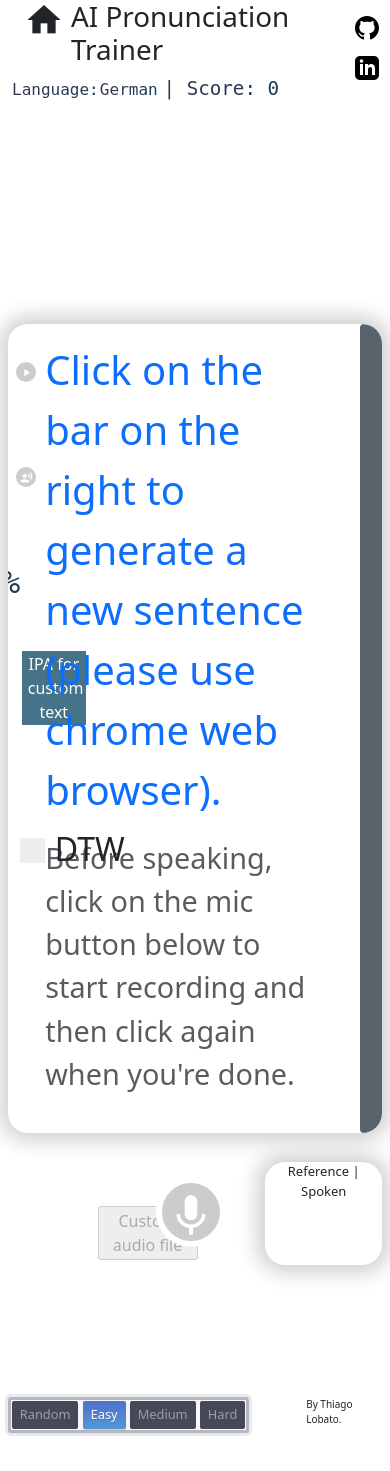
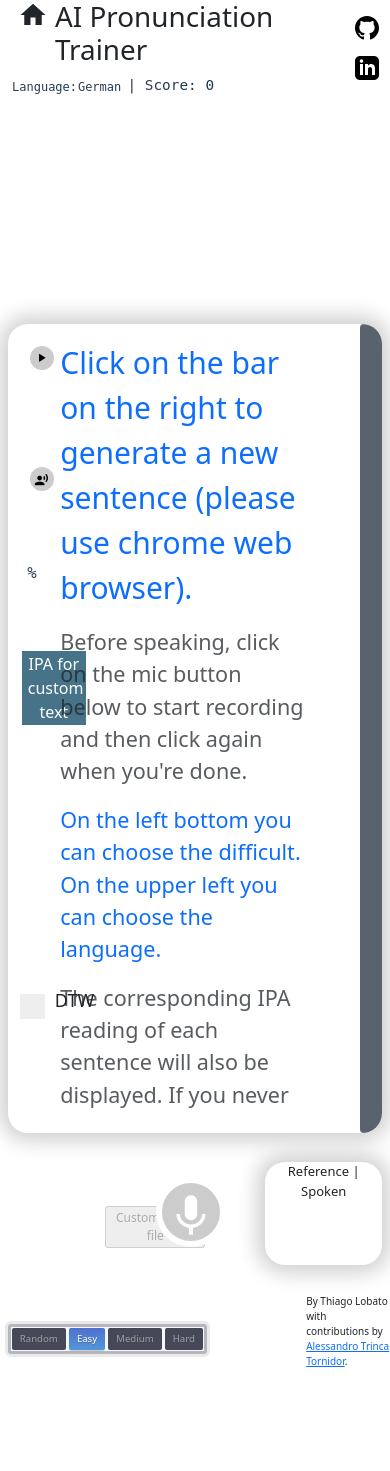
Before and after one commit to Thiagohgl/ai-pronunciation-trainer, a Flask app: page / in a window 390 px wide. Run offline with Flask 3, Linux system fonts and the light colour scheme; some libraries are stand-ins or nearby versions.

Commit message:
style: fix css on mobile devices for webApp interface

```diff
--- a/static/css/style-new.css
+++ b/static/css/style-new.css
@@ -75,6 +75,12 @@
 	white-space: normal;
 }
 
+#radio-difficulty {
+	position: fixed;
+	top: 95%;
+	left: 2%;
+}
+
 /* ############## Next button ##### */
 .button-next {
 	border-radius: 4px;
@@ -129,6 +135,9 @@
 
 
 /* ############# Texts ##############  */
+#use-it-in-landscape {
+	display: none;
+}
 
 .main-text {
 	font-size: 2.5em;
@@ -156,6 +165,14 @@
 	font-size: 2em;
 	margin-left: 2%;
 	left: 0%;
+}
+
+#pronunciation_accuracy {
+	color: black;
+	position: absolute;
+	top: 27%;
+	font-size: 2em;
+	left: -1%;
 }
 
 .main-text-div {
@@ -197,6 +214,20 @@
 }
 
 /* ############# Icon Button ##############  */
+
+.playButton {
+	color:white;
+	text-align:center;
+	position: absolute;
+}
+
+#playRecordedAudio {
+	top: 2%;
+}
+#playRecordedAudio {
+	top: 15%;
+}
+/* color:white; text-align:center; position: absolute; top: 15%;  */
 
 .round-button {
 	box-sizing: border-box;
@@ -484,25 +515,27 @@
 
 /* ######## Switch ############## */
 @media only screen and (max-width: 1200px) {
+	.main-container {
+		font-size: 0.75em;
+	}
+
+	.container-dtw-div {
+		font-size: 0.75em;
+	}
+
 	.round-button {
-		box-sizing: border-box;
-		display: block;
 		width: 2em;
 		/* 80px */
 		height: 2em;
-		left: -2.5%;
+		left: 1%;
 		padding-top: 0.3em;
-		padding-left: 0px;
-		line-height: 0px;
-		border: 6px solid #fff;
-		border-radius: 50%;
-		color: #f5f5f5;
-		text-align: center;
-		text-decoration: none;
-		background-color: #467387;
-		font-size: 1em;
-		font-weight: bold;
-		transition: all 0.3s ease;
+		padding-left: 0;
+		line-height: 0;
+		font-size: 1.2em;
+	}
+
+	.playButton {
+		font-size: 2em;
 	}
 
 	.container {
@@ -580,6 +613,10 @@
 		font-size: 2.5em !important;
 	}
 
+	#pronunciation_accuracy {
+		left: -1%;
+	}
+
 	.accuracy-text {
 		font-family: "Dank Mono", ui-monospace, monospace;
 		background: linear-gradient(to right,
@@ -594,3 +631,56 @@
 	}
 
 }
+
+@media only screen and (max-width: 950px) and (max-aspect-ratio: 0.7) and (orientation: portrait) {
+	#use-it-in-landscape {
+		display: block;
+		background-color: #467387;
+		color: white;
+		font-size: 2em;
+	}
+}
+
+/* DON'T show the warning message on big devices in portrait mode */
+@media only screen and (min-height: 930px) and (max-aspect-ratio: 0.7) and (orientation: portrait) {
+	#use-it-in-landscape {
+		display: none;
+	}
+}
+@media only screen and (min-width: 930px) and (max-aspect-ratio: 0.7) and (orientation: portrait) {
+	#use-it-in-landscape {
+		display: none;
+	}
+}
+
+@media only screen and (max-width: 950px) {
+	.container-dtw-div {
+		top: 80%;
+	}
+
+	.playButton {
+		font-size: 1.5em;
+	}
+
+	#pronunciation_accuracy {
+		margin-top: 4px;
+		font-size: 1.3em;
+		left: 0;
+	}
+
+	.main-text-div {
+		left: 14%;
+	}
+
+	#container-uploader-player-audio {
+		left: 27%;
+	}
+
+	#radio-difficulty {
+		top: 90%;
+	}
+
+	.credits-icon-div {
+		top: 88%;
+	}
+}
--- a/templates/main.html
+++ b/templates/main.html
@@ -33,7 +33,7 @@
 
 <body style="height: 100%; width: 100%; background-color: white; max-width: 90%;">
 
-    <div>
+    <div class="main-container" id="main-container">
 
         <div style="display:flex; flex-direction: row;">
 
@@ -42,8 +42,7 @@
                 <i class="material-icons icon-text-home" style="text-align: right;" onclick="history.go(0)">home</i>
             </div>
 
-            <h1 id='main_title'> AI Pronunciation Trainer
-            </h1>
+            <h1 id='main_title'> AI Pronunciation Trainer</h1>
         </div>
 
 
@@ -82,16 +81,13 @@
 
             <div class="horizontal-flexbox" style="position: absolute; top: 2%; ">
 
-                <a id="playSampleAudio" aria-label="playSampleAudio" href="javascript:playAudio()" class="round-button disabled" style="color:white; text-align:center;
-                        position: absolute; top: 2%; "><i class="material-icons icon-text">play_arrow</i>
+                <a id="playSampleAudio" aria-label="playSampleAudio" href="javascript:playAudio()" class="round-button disabled playButton"><i class="material-icons icon-text">play_arrow</i>
                     </a>
 
-                <a id="playRecordedAudio" aria-label="playRecordedAudio" href="javascript:playRecording()" class="round-button disabled"
-                        style="color:white; text-align:center; position: absolute; top: 15%; "><i
+                <a id="playRecordedAudio" aria-label="playRecordedAudio" href="javascript:playRecording()" class="round-button disabled playButton"><i
                             class="material-icons icon-text">record_voice_over</i>
                     </a>
-                <p id="pronunciation_accuracy" aria-label="pronunciation_accuracy" class="expanded accuracy-text"
-                   style="color: black; position: absolute;  top: 27%; margin-left: 0; font-size: 2em"><span>%</span>
+                <p id="pronunciation_accuracy" aria-label="pronunciation_accuracy" class="expanded accuracy-text"><span>%</span>
                     </p>
 
                 <div id="text-button-div" class="text-button-div">
@@ -110,6 +106,7 @@
 
             <div id="text-area" class="main-text-div">
 
+                <p id="use-it-in-landscape">On mobile devices use this app in landscape mode!</p>
                 <p id="original_script" aria-label="original_script" class=" bigger-text text-primary main-text" contenteditable="plaintext-only">Click on the bar on the right to generate a new sentence (please use chrome web browser).</p>
                 <p id="ipa_script" aria-label="ipa_script" class="text-muted bigger-text ipa-text"> Before speaking, click on the mic button
                         below to start recording and then click again when you're done.
@@ -148,7 +145,7 @@
         </div>
 
 
-        <div class="display-inline-block form-audio-file text-align-center">
+        <div class="display-inline-block form-audio-file text-align-center" id="container-uploader-player-audio">
             <input
                 aria-label="input-uploader-audio-hidden"
                 id="input-uploader-audio-hidden"
@@ -175,7 +172,7 @@
         </div>
 
 
-        <div id="radio-difficulty" class="radio" style="position: fixed; top: 95%; left: 2%;">
+        <div id="radio-difficulty" class="radio radio-difficulty">
         <input label="Random" type="radio" aria-label="Random" id="lengthCat1" name='length' onclick="getNextSample()">
         <input label="Easy" type="radio" aria-label="Easy" id="lengthCat2" name='length' checked onclick="getNextSample()">
         <input label="Medium" type="radio" aria-label="Medium" id="lengthCat3" name='length' onclick="getNextSample()">
@@ -185,8 +182,7 @@
     </div>
 
 
-    <p class="credits-icon-div">By Thiago
-        Lobato.</p>
+    <p class="credits-icon-div">By Thiago Lobato <br/>with contributions by <a href="https://trinca.tornidor.com">Alessandro Trinca Tornidor</a>.</p>
 
     <div class="link-icon-div">
         <a href="https://github.com/Thiagohgl/ai-pronunciation-trainer" target=”_blank”
```
